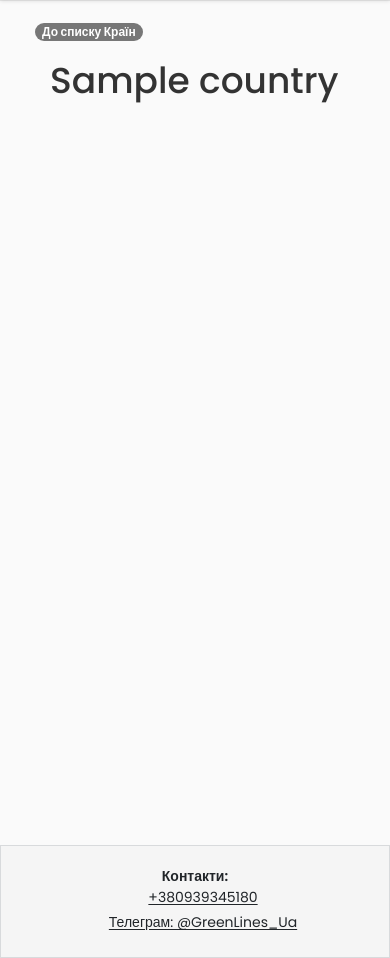
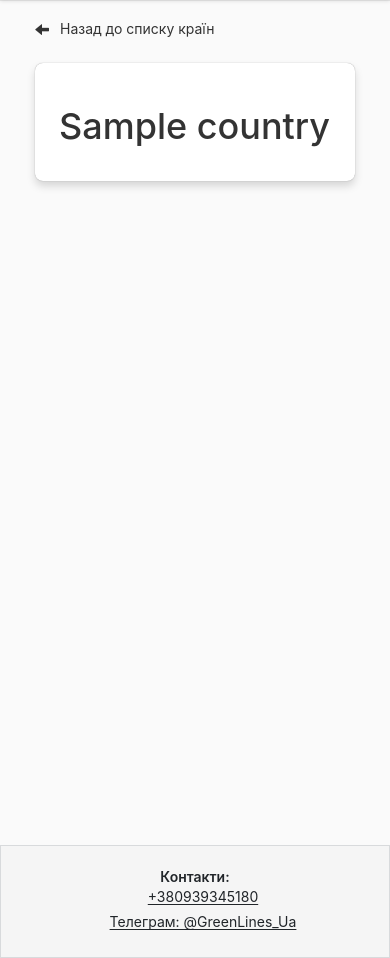
Before and after one commit to LeZenda/let-them-pass, a Django app: page /countries/1/ in a window 390 px wide. Shown: the part 80-1038 px from the top of the page. Run offline with Django 4.2, Linux system fonts and the light colour scheme; tables that the repository leaves empty hold one stand-in row (Sample ...); some libraries are stand-ins or nearby versions.

Commit message:
improved layout for mobile, restyled news, contries pages, added scroll for a table

```diff
--- a/templates/base.html
+++ b/templates/base.html
@@ -9,6 +9,7 @@
     <link rel="stylesheet" href="https://cdn.jsdelivr.net/npm/bootstrap@3.3.7/dist/css/bootstrap.min.css" integrity="sha384-BVYiiSIFeK1dGmJRAkycuHAHRg32OmUcww7on3RYdg4Va+PmSTsz/K68vbdEjh4u" crossorigin="anonymous">
     <script src="https://code.jquery.com/jquery-3.6.0.slim.js" integrity="sha256-HwWONEZrpuoh951cQD1ov2HUK5zA5DwJ1DNUXaM6FsY=" crossorigin="anonymous"></script>
     <meta charset="UTF-8">
+    <meta name="viewport" content="width=device-width, initial-scale=1">
     <script src=https://cdnjs.cloudflare.com/ajax/libs/datatables/1.10.20/js/jquery.dataTables.min.js></script>
     <script src=https://cdnjs.cloudflare.com/ajax/libs/datatables/1.10.20/js/dataTables.bootstrap.min.js></script>
 
@@ -103,7 +106,7 @@
 }
 
 body {
-    font-family: 'Poppins', sans-serif;
+    font-family: -apple-system, BlinkMacSystemFont, sans-serif;
     background: #fafafa;
 }
 
@@ -424,6 +432,91 @@ a.article:hover {
     }
 
 /* ---------------------------------------------------
+TABLE STYLE
+----------------------------------------------------- */
+
+/* ---------------------------------------------------
+    СOUNTRY STYLE
+----------------------------------------------------- */
+
+    .country-list {
+        display: grid;
+        grid-template-columns: repeat(auto-fill, 260px);
+        grid-column-gap: 24px;
+        grid-row-gap: 24px;
+    }
+
+    .country-card {
+        padding: 24px;
+        box-shadow: 0px 1px 4px rgba(0, 0, 0, 0.12), 0px 0px 1px rgba(0, 0, 0, 0.4);
+        background-color: #fff;
+        border-radius: 8px;
+        max-width: 261px;
+        width: 100%;
+        text-align: left;
+    }
+
+    .country-container {
+        display: flex;
+        align-items: center;
+        justify-content: space-between;
+    }
+
+    .country {
+        background: #FFFFFF;
+        box-shadow: 0px 5px 8px rgb(0 0 0 / 15%), 0px 0px 1px rgb(0 0 0 / 40%);
+        border-radius: 8px;
+        padding: 24px;
+    }
+
+    .country-wrapper {
+        max-width: 740px;
+        margin: 0 auto;
+    }
+
+    .country-card h2 {
+        margin: 0;
+        font-size: 18px;
+        font-weight: 500;
+    }
+
+    .country-back-btn {
+        display: flex;
+        margin-bottom: 24px;
+    }
+
+    .country-back-btn-text {
+        margin-left: 11px;
+        margin-top: -2px;
+    }
+
+/* ---------------------------------------------------
+    СOUNTRY STYLE
+----------------------------------------------------- */
+
+/* ---------------------------------------------------
+    NEWS STYLE
+----------------------------------------------------- */
+
+.news-card {
+    margin-bottom: 24px;
+}
+
+.news-header {
+    display: flex;
+    justify-content: space-between;
+    align-items: center;
+}
+
+.news-time {
+    color: #6C757D;
+}
+
+/* ---------------------------------------------------
+    NEWS STYLE
+----------------------------------------------------- */
+
+/* ---------------------------------------------------
     MEDIAQUERIES
 ----------------------------------------------------- */
 
@@ -457,14 +563,14 @@ $(document).ready(function () {
         $(".navbar-mobile").hide();
     };
 
-
     $('#sidebarCollapse').on('click', function () {
         $('#sidebar').toggleClass('active');
     });
 
     // Activate table library
-    $('#example').DataTable({
+    $('#crossingTable').DataTable({
         paging: false,
+        responsive: true,
         language: {
             search: "Пошук: ",
             info: ""
--- a/templates/info/country.html
+++ b/templates/info/country.html
@@ -3,10 +3,17 @@
 {% block title %}Новини{% endblock %}
 
 {% block body %}
-    <span class="badge"><a href="{% url 'countries' %}">До списку Країн</a></span>
-    <div class="container">
-        <h1>{{ country.name }}</h1>
-        <span class="badge">{{ country.comments.html|safe }}</span>
+    <div class="country-wrapper">
+        <a class="country-back-btn" href="{% url 'countries' %}">
+            <i class="glyphicon glyphicon-arrow-left"></i>
+            <span class="country-back-btn-text">Назад до списку країн</span>
+        </a>
+        <section class="country">
+            <h1>{{ country.name }}</h1>
+            <div>
+                {{country.comments.html|safe}}
+            </div>
+        </section>
+    </div>
 
-    </div>
 {% endblock %}
--- a/templates/info/crossings.html
+++ b/templates/info/crossings.html
@@ -4,8 +4,8 @@
 
 {% block body %}
     {% if crossings_list %}
-    <div class="container">
-        <table id=example width=100% class="table table-bordered table-hover table-striped">
+    <div class="table-container">
+        <table id=crossingTable width=100% class="table table-bordered table-hover table-striped">
         <thead>
             <tr>
                 <th>Країна/Country Name</th>
```
Also changed, not shown: other parts of templates/base.html (+22 -2 lines), templates/info/countries.html (+9 -7 lines), templates/info/news.html (+9 -7 lines). Lines whose indentation alone changed are shown as unchanged.
